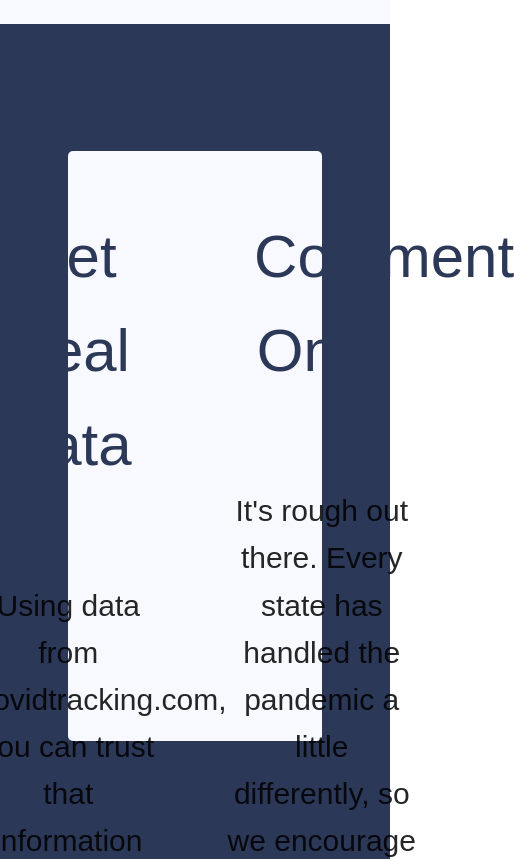
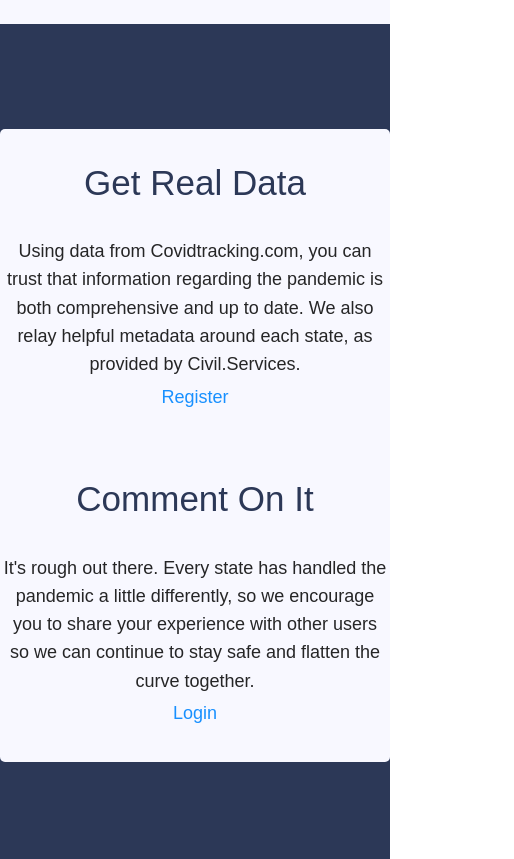
Before and after one commit to derek-oshita/quaranteam-client, a React (Create React App) app: page / in a window 390 px wide. Shown: the part 820-1679 px from the top of the page, 514 px wide, since content can reach past the window. Built offline with nearby package versions, Linux system fonts and the light colour scheme.

Commit message:
Added media query to about page.

```diff
--- a/src/components/About/About.css
+++ b/src/components/About/About.css
@@ -47,3 +47,41 @@
 .call-to-action:hover {
     text-decoration: underline;
 }
+
+/* MEDIA QUERIES */
+
+/* // Small devices (landscape phones, 576px and up) */
+@media (max-width: 414px) {
+    .get-h4, .post-h4 {
+        font-size: 35px;
+        margin-bottom: 0;
+        padding: 3vh;
+    }
+    .about-table {
+        display: flex;
+        flex-direction: column;
+        width: 100vw;
+        height: 75vh;
+    }
+    .about-table p {
+        font-size: 18px;
+        margin: 0;
+        padding: 2px;
+    }
+    /* .get {
+        height: 25vh;
+    }
+
+    .post {
+        height: 25vh;
+    } */
+}
+
+/* // Medium devices (tablets, 768px and up) */
+/* @media (min-width: 768px) { ... } */
+
+/* // Large devices (desktops, 992px and up) */
+/* @media (min-width: 992px) { ... } */
+
+/* // Extra large devices (large desktops, 1200px and up) */
+/* @media (min-width: 1200px) { ... } */
--- a/src/components/About/About.js
+++ b/src/components/About/About.js
@@ -10,13 +10,13 @@ function About() {
             <div className="about-table" id="about">
                 <div className="get">
                     <h4 className="get-h4">Get Real Data</h4>
-                    <p>Using data from Covidtracking.com, you can trust that information regarding the pandemic is both comprehensive and up to date. We also relay helpful metadata around each state, as provided by Civil.Services.</p>
-                    <p className="call-to-action"><Link to="/register">Register</Link></p>
+                    <p className="about-p">Using data from Covidtracking.com, you can trust that information regarding the pandemic is both comprehensive and up to date. We also relay helpful metadata around each state, as provided by Civil.Services.</p>
+                    <p className="call-to-action about-p"><Link to="/register">Register</Link></p>
                 </div>
                 <div className="post">
                     <h4 className="post-h4">Comment On It</h4>
-                    <p>It's rough out there. Every state has handled the pandemic a little differently, so we encourage you to share your experience with other users so we can continue to stay safe and flatten the curve together.</p>
-                    <p className="call-to-action"><Link to="/login">Login</Link></p>
+                    <p className="about-p">It's rough out there. Every state has handled the pandemic a little differently, so we encourage you to share your experience with other users so we can continue to stay safe and flatten the curve together.</p>
+                    <p className="call-to-action about-p"><Link to="/login">Login</Link></p>
                 </div>
 
             </div>
--- a/src/components/Home/Home.css
+++ b/src/components/Home/Home.css
@@ -13,3 +13,23 @@
 .divider {
     height: 50vh;
 }
+
+/* MEDIA QUERIES  */
+/* // Small devices (landscape phones, 576px and up) */
+@media (min-width: 320px) {
+    * {
+        margin: 0;
+    }
+    .hero {
+        width: 100vw;
+    }
+}
+
+/* // Medium devices (tablets, 768px and up) */
+/* @media (min-width: 768px) { ... } */
+
+/* // Large devices (desktops, 992px and up) */
+/* @media (min-width: 992px) { ... } */
+
+/* // Extra large devices (large desktops, 1200px and up) */
+/* @media (min-width: 1200px) { ... } */
```
